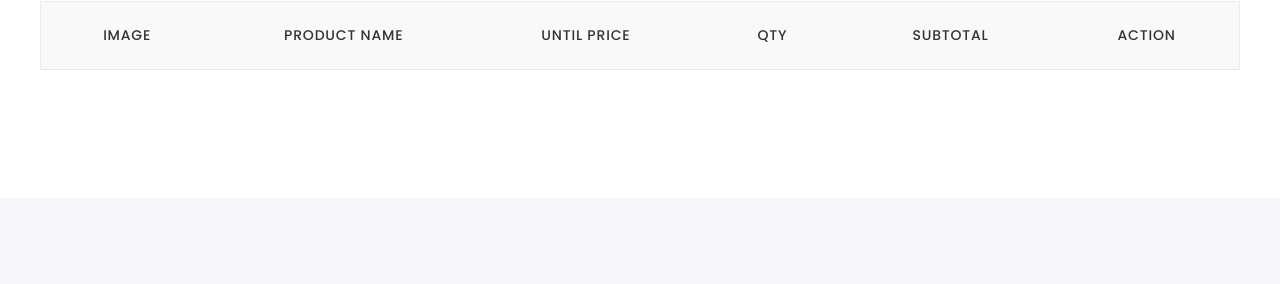
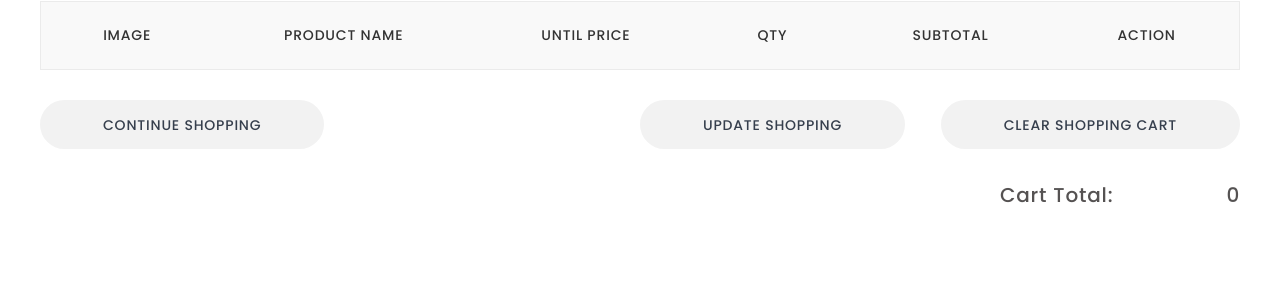
Before and after one commit to kienth/sz_react_kienth, a React (Create React App) app: page /cart in a window 1280 px wide. Shown: the part 615-899 px from the top of the page. Built offline with nearby package versions, Linux system fonts and the light colour scheme.

Commit message:
add cart total

```diff
--- a/src/App.style.jsx
+++ b/src/App.style.jsx
@@ -39,6 +39,7 @@ export const FlexDirection = styled.div`
     gap: ${props => props.gap || "0"};
     flex-direction: ${props => props.flexDirection || "row"};
     margin: ${props => props.margin || "auto"};
+    background-color: ${props => props.backgroundColor || ""};
 `;
 
 export const FlexWrap = styled.div`
--- a/src/app/counter.js
+++ b/src/app/counter.js
@@ -11,6 +11,7 @@ export const counterSlice = createSlice({
   reducers: {
     increment: (state, action) => {
       let id = action.payload.id;
+      let total = state.value;
       state.cart = state.cart.map((item) =>
           item.id == id ? { ...item, qty: item.qty += 1, subtotal: item.qty * item.price } : item
       );
@@ -43,11 +44,15 @@ export const counterSlice = createSlice({
     removeToCart: (state, action) => {
       let id = action.payload.id;
       state.cart = state.cart.filter((item) => item.id !== id);
+    },
+
+    emptyCart: (state) => {
+      state.cart = [];
     }
   },
 })
 
 // Action creators are generated for each case reducer function
-export const { increment, decrement, incrementByAmount, addToCart, removeToCart } = counterSlice.actions
+export const { increment, decrement, incrementByAmount, addToCart, removeToCart, emptyCart } = counterSlice.actions
 
 export default counterSlice.reducer
--- a/src/cart/Cart.jsx
+++ b/src/cart/Cart.jsx
@@ -1,11 +1,12 @@
 import { useSelector, useDispatch } from "react-redux";
 import { useState } from 'react'
-import { increment, decrement, removeToCart } from '../app/counter'
+import { increment, decrement, removeToCart, emptyCart } from '../app/counter'
 import styled from 'styled-components';
-import { ATag, Center, Container, H4, Table, TBody, Text, THead } from "../App.style";
+import { ATag, Center, Container, FlexDirection, FlexEnd, H1, H4, SpaceBetween, Table, TBody, Text, THead } from "../App.style";
 import EditIcon from '@mui/icons-material/Edit';
 import CloseIcon from '@mui/icons-material/Close';
 import { ButtonQty, InputQty, ActionButton } from "./Cart.style";
+import { Link } from "react-router-dom";
 
 const IncrementButton = styled(ButtonQty)`
     border-left: 1px solid #e5e5e5;
@@ -23,21 +24,64 @@ const DecrementButton = styled(ButtonQty)`
     top: 0;
     `;
 
+const CartButton = styled(ATag)`
+    background-color: #f2f2f2;
+    border-radius: 50px;
+    color: #363f4d;
+    display: inline-block;
+    font-size: 14px;
+    font-weight: 500;
+    line-height: 1;
+    padding: 18px 63px 17px;
+    text-transform: uppercase;
+    transition: all 0.3s ease 0s;
+    &:hover {
+        background-color: #a749ff;
+        color: #fff;
+    }
+`;
+
+const CartTotal = styled(FlexDirection)`
+    background-color: #f9f9f9;
+    border: 1px solid #ebebeb;
+    border-radius: 5px;
+    padding: 45px 30px 50px;
+    width: 30%;
+    & h1 {
+        display: inline-block;
+        font-size: 18px;
+        font-weight: 500;
+        margin: 0;
+        padding-right: 18px;
+    }
+
+`;
+
+const SpaceBetweenBefore = styled(SpaceBetween)`
+    display: flex;
+    justify-content: space-between;
+    & :before {
+        background-color: red;
+        content: "";
+        height: 1px;
+        left: 0;
+        position: absolute;
+        top: 10px;
+        -webkit-transition: all 0.4s ease 0s;
+        transition: all 0.4s ease 0s;
+        width: 100px;
+        z-index: 1;
+    }
+`;
+
 const Cart = () => {
     const dispatch          = useDispatch()
 
     const addToCartProduct  = useSelector((state) => state.counter.cart)
     const count             = useSelector((state) => state.counter.value)
 
-
-
-    const [total, setTotal] = useState(110);
-
-    // const handleChange = (e) => {
-    //     let value = e.target.value;
-    //     console.log(value);
-    // }
-    console.log(addToCartProduct);
+    const total             = addToCartProduct.reduce((total, currentValue) => total = total + currentValue.subtotal,0);
+    console.log(total);
     return (
         <Container maxWidth="100%">
             <Container backgroundColor="#F7F7F7" maxWidth="100%">
@@ -45,7 +89,7 @@ const Cart = () => {
                     <Text>HOME / CART PAGE</Text>
                 </Center>
             </Container>
-            <Container margin="5% auto">
+            <Container margin="5% auto 30px">
                 <H4 color="black">Your cart items</H4>
                 <Table>
                     <THead>
@@ -60,6 +104,7 @@ const Cart = () => {
                     </THead>
                     <TBody>
                         {addToCartProduct.map((item) => (
+
                             <tr key={item.id}>
                                 <td>
                                     <ATag><img src={item.image} alt="" /></ATag>
@@ -91,6 +136,32 @@ const Cart = () => {
                     </TBody>
                 </Table>
             </Container>
+            <Container>
+                <SpaceBetween>
+                    <Link to="/">
+                        <CartButton>
+                            Continue Shopping
+                        </CartButton>
+                    </Link>
+                    <SpaceBetween margin="0" width="50%">
+                    <CartButton>
+                        Update Shopping
+                    </CartButton>
+                    <CartButton onClick={() => dispatch(emptyCart())}>
+                        Clear Shopping Cart
+                    </CartButton>
+                    </SpaceBetween>
+                </SpaceBetween>
+            </Container>
+            <Container>
+                <FlexEnd>
+                    <SpaceBetween width="20%">
+                        <H4>Cart Total:</H4>
+                        <H4>{total}</H4>
+                    </SpaceBetween>
+                </FlexEnd>
+
+            </Container>
         </Container>
     );
 }
```
